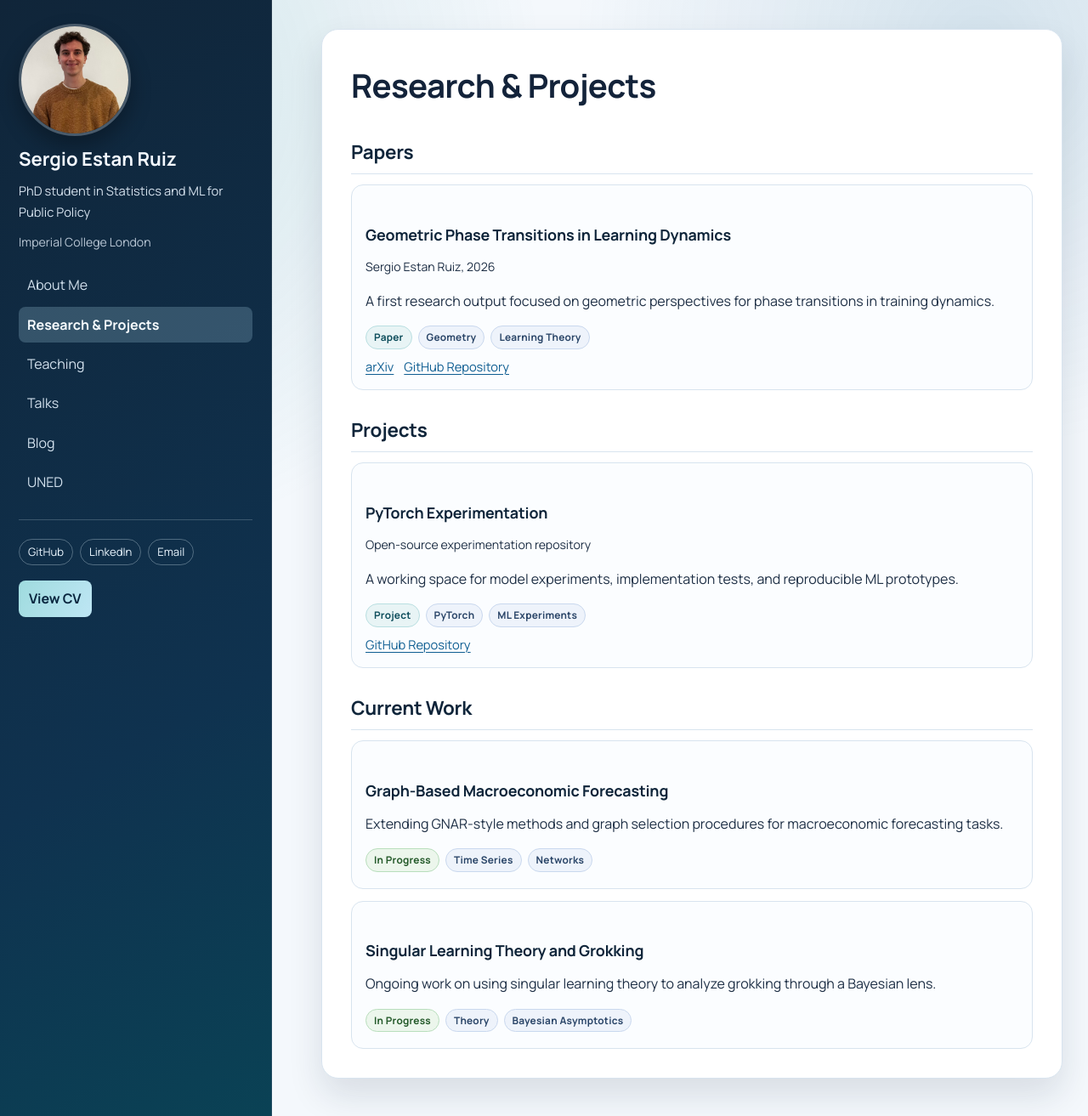
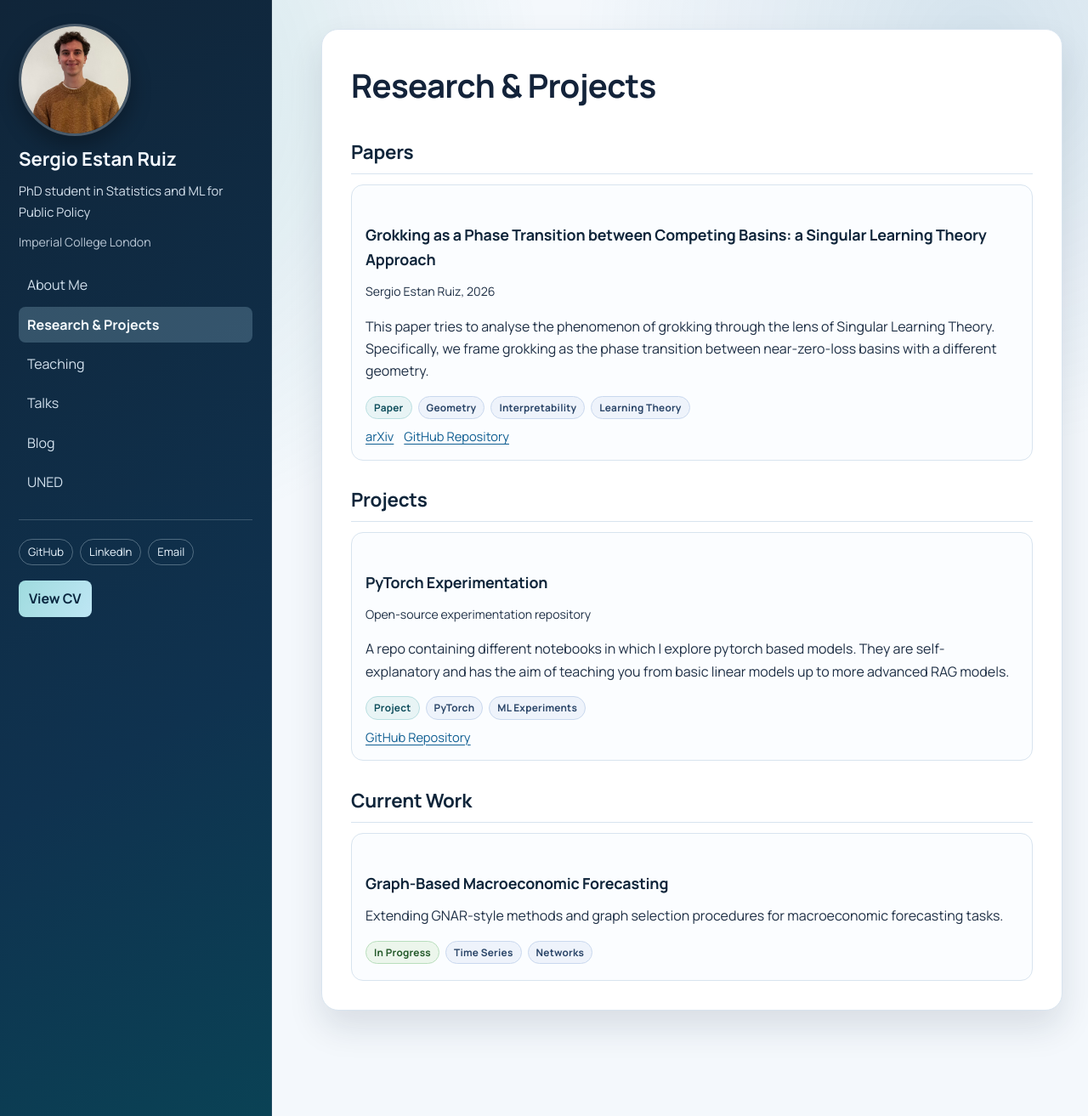
Before and after one commit to SergioEstanRuiz/SergioEstanRuiz.github.io, a Jekyll site: the page built from projects.md, in a window 1280 px wide and 1313 px high. Shown: the whole window at 85% size. Built offline with Jekyll 4.4.1, drawn with Linux system fonts in a browser that asks for light colours.

Commit message:
adjusted current work

```diff
--- a/projects.md
+++ b/projects.md
@@ -9,15 +9,15 @@ permalink: /projects/
 
 <div class="stack-list">
   <article class="stack-card">
-    <h3 class="card-title">Geometric Phase Transitions in Learning Dynamics</h3>
+    <h3 class="card-title">Grokking as a Phase Transition between Competing Basins: a Singular Learning Theory Approach</h3>
     <p class="card-meta">Sergio Estan Ruiz, 2026</p>
     <p>
-      A first research output focused on geometric perspectives for phase transitions
-      in training dynamics.
+      This paper tries to analyse the phenomenon of grokking through the lens of Singular Learning Theory. Specifically, we frame grokking as the phase transition between near-zero-loss basins with a different geometry.
     </p>
     <div class="chip-row">
       <span class="chip">Paper</span>
       <span class="chip light">Geometry</span>
+      <span class="chip light">Interpretability</span>
       <span class="chip light">Learning Theory</span>
     </div>
     <div class="link-row">
@@ -34,8 +34,7 @@ permalink: /projects/
     <h3 class="card-title">PyTorch Experimentation</h3>
     <p class="card-meta">Open-source experimentation repository</p>
     <p>
-      A working space for model experiments, implementation tests, and reproducible
-      ML prototypes.
+      A repo containing different notebooks in which I explore pytorch based models. They are self-explanatory and has the aim of teaching you from basic linear models up to more advanced RAG models.
     </p>
     <div class="chip-row">
       <span class="chip">Project</span>
@@ -63,17 +62,3 @@ permalink: /projects/
       <span class="chip light">Networks</span>
     </div>
   </article>
-
-  <article class="stack-card">
-    <h3 class="card-title">Singular Learning Theory and Grokking</h3>
-    <p>
-      Ongoing work on using singular learning theory to analyze grokking through a
-      Bayesian lens.
-    </p>
-    <div class="chip-row">
-      <span class="chip status">In Progress</span>
-      <span class="chip light">Theory</span>
-      <span class="chip light">Bayesian Asymptotics</span>
-    </div>
-  </article>
-</div>
```
